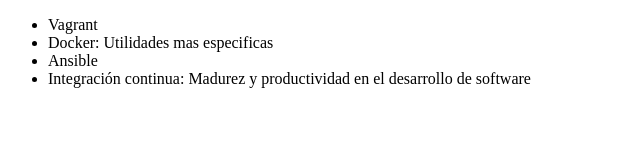
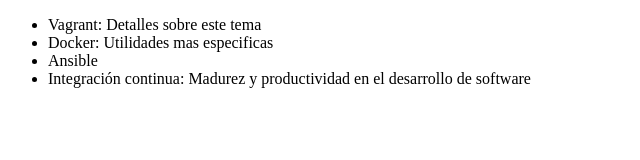
Before and after one commit to Daniel-Valenzuela-Rdz/Curso-de-Git, a plain HTML site: page Index.html in a window 1280 px wide. Shown: the whole page, without its empty margins (0-640 px from the left). Drawn offline with Linux system fonts and the light colour scheme.

```diff
--- a/Index.html
+++ b/Index.html
@@ -6,7 +6,7 @@
 </head>
 <body>
      <ul>
-         <li> Vagrant </li>
+         <li> Vagrant: Detalles sobre este tema </li>
          <li> Docker: Utilidades mas especificas </li>
          <li> Ansible </li>
          <li> Integración continua: Madurez y productividad en el desarrollo de software</li>
```
